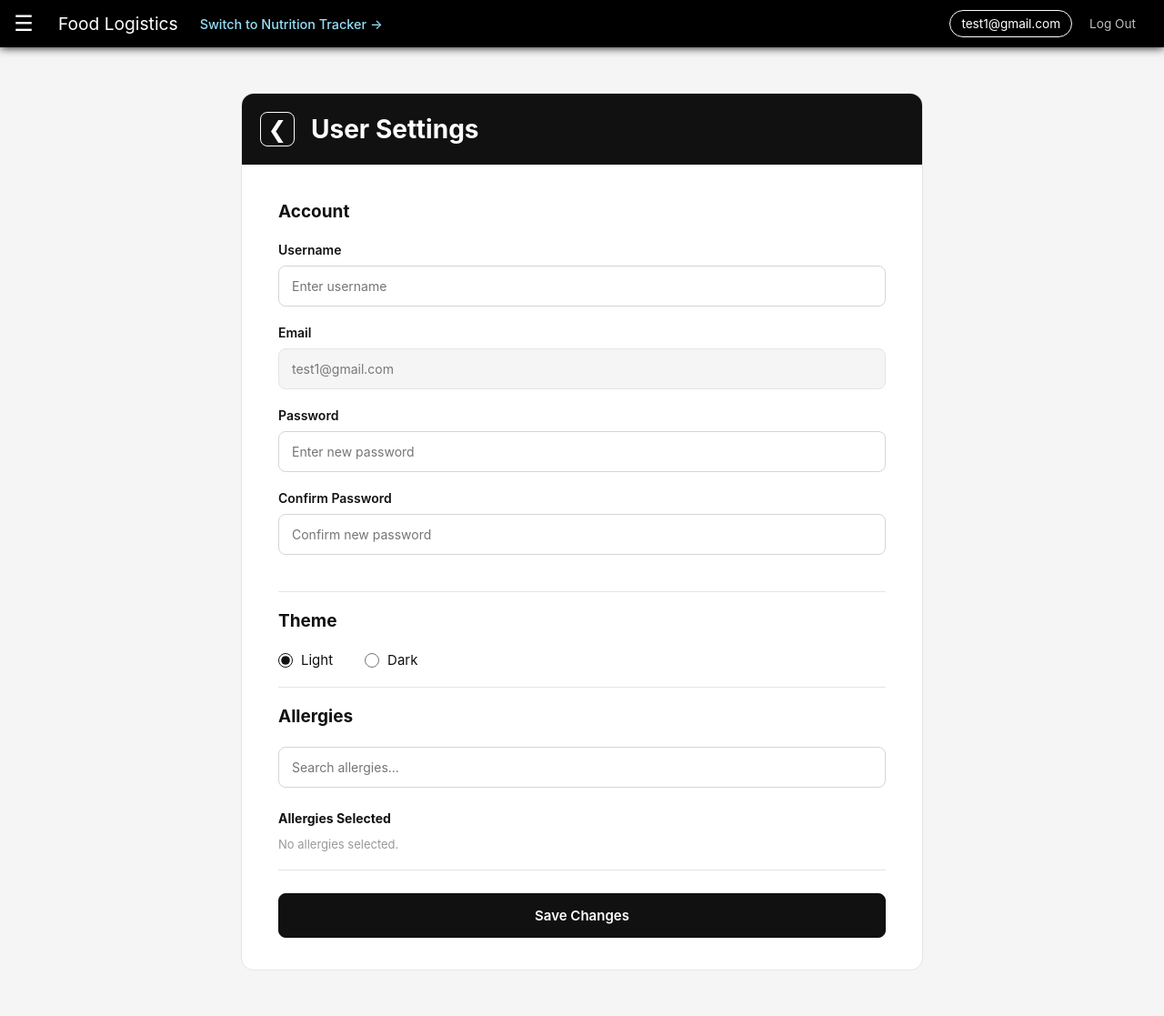
After one commit to KaranSingh-P/Food-Logistics, a Flask app: page /user-settings in a window 1280 px wide. The commit adds this page. Shown: the whole page at 91% size. Run offline with Flask 3, Linux system fonts and the light colour scheme; a user stored in the database is signed in; some libraries are stand-ins or nearby versions.

Commit message:
Added a user setting page. Made it functional. Updated the navbar to show username when present (Otherwise, it shows the email of user).

```diff
--- a/app.py
+++ b/app.py
@@ -1,7 +1,8 @@
-from flask import Flask
+from flask import Flask, session
 from database import init_db
 
 from routes.auth import auth_bp
+from routes.settings import settings_bp, user_settings
 from routes.dashboard import dashboard_bp
 from routes.inventory import inventory_bp
 from routes.recipes import recipes_bp
@@ -14,6 +15,7 @@ app.secret_key = "my-secret-key"
 
 # Register Blueprints
 app.register_blueprint(auth_bp)
+app.register_blueprint(settings_bp)
 app.register_blueprint(dashboard_bp)
 app.register_blueprint(inventory_bp)
 app.register_blueprint(recipes_bp)
@@ -21,6 +23,22 @@ app.register_blueprint(alerts_bp)
 app.register_blueprint(shopping_bp)
 
 
+@app.context_processor
+def inject_navbar_username():
+
+    email = session.get("email")
+
+    if not email:
+        return {"navbar_username": ""}
+
+    settings = user_settings.get(email, {})
+
+    username = settings.get("username", "").strip()
+
+    return {
+        "navbar_username": username if username else email
+    }
+
 if __name__ == "__main__":
     init_db()
     app.run(debug=True)
--- /dev/null
+++ b/routes/settings.py
@@ -0,0 +1,113 @@
+
+import json
+
+from flask import Blueprint, request, redirect, session, render_template, flash
+from database import get_db_connection
+
+settings_bp = Blueprint("settings", __name__)
+
+# Temporary storage until we implement the proper database structure.
+user_settings = {}
+
+AVAILABLE_ALLERGIES = [
+    "Peanuts", "Tree Nuts", "Milk", "Eggs", "Wheat", "Soy",
+    "Fish", "Shellfish", "Sesame", "Gluten", "Mustard", "Corn",
+    "Strawberries", "Chocolate"
+]
+
+
+@settings_bp.route("/user-settings", methods=["GET", "POST"])
+def user_settings_page():
+
+    if "email" not in session:
+        return redirect("/")
+
+    email = session["email"]
+
+    settings = user_settings.get(email, {
+        "username": "",
+        "theme": "light",
+        "allergies": []
+    })
+
+    if request.method == "POST":
+
+        username = request.form.get("username", "").strip()
+        theme = request.form.get("theme", "light")
+        password = request.form.get("password", "")
+        confirm_password = request.form.get("confirm-password", "")
+
+        # Read allergies submitted by JavaScript.
+        try:
+            allergies = json.loads(request.form.get("allergies", "[]"))
+
+            if not isinstance(allergies, list):
+                raise ValueError()
+
+            if not all(
+                isinstance(item, str) and item in AVAILABLE_ALLERGIES
+                for item in allergies
+            ):
+                raise ValueError()
+
+            allergies = list(dict.fromkeys(allergies))
+
+        except (ValueError, TypeError):
+            flash("Invalid allergy selection.", "error")
+            return render_template(
+                "user-setting.html",
+                email=email,
+                settings=settings
+            )
+
+        if theme not in ["light", "dark"]:
+            flash("Invalid theme selection.", "error")
+            return render_template(
+                "user-setting.html",
+                email=email,
+                settings=settings
+            )
+
+        # Check password confirmation.
+        if password != confirm_password:
+            flash("Passwords do not match!", "error")
+
+            return render_template(
+                "user-setting.html",
+                email=email,
+                settings={
+                    "username": username,
+                    "theme": theme,
+                    "allergies": allergies
+                }
+            )
+
+        # Update password in the existing SQLite database.
+        if password:
+            connection = get_db_connection()
+
+            connection.execute("""
+                UPDATE users
+                SET password = ?
+                WHERE email = ?
+            """, (password, email))
+
+            connection.commit()
+            connection.close()
+
+        # Save the other settings temporarily.
+        user_settings[email] = {
+            "username": username,
+            "theme": theme,
+            "allergies": allergies
+        }
+
+        flash("Settings saved successfully!", "success")
+
+        return redirect("/user-settings")
+
+    return render_template(
+        "user-setting.html",
+        email=email,
+        settings=settings
+    )
--- /dev/null
+++ b/static/css/App-css/user-setting.css
@@ -0,0 +1,267 @@
+* {
+    box-sizing: border-box;
+    margin: 0;
+    padding: 0;
+}
+
+body {
+    font-family: Arial, sans-serif;
+    background-color: #f5f5f5;
+    color: #111;
+}
+
+.settings-container {
+    max-width: 750px;
+    margin: 50px auto;
+    padding: 35px 40px;
+    background-color: #fff;
+    border: 1px solid #e5e5e5;
+    border-radius: 14px;
+}
+
+.settings-header {
+    display: flex;
+    align-items: center;
+    gap: 18px;
+    background-color: #111;
+    color: white;
+
+    /* Extend to the container edges */
+    margin: -35px -40px 20px;
+    padding: 20px;
+
+    border-radius: 13px 13px 0 0;
+}
+
+.settings-header h1 {
+    font-size: 24px;
+    margin: 0;
+    color: white;
+}
+
+.back-button {
+    display: flex;
+    align-items: center;
+    justify-content: center;
+
+    width: 38px;
+    height: 38px;
+
+    color: white;
+    text-decoration: none;
+    font-size: 25px;
+    font-weight: 500;
+
+    border: 1px solid white;
+    border-radius: 8px;
+
+    transition: 0.2s;
+}
+
+.back-button:hover {
+    background-color: white;
+    color: black;
+}
+
+.settings-container h1 {
+    font-size: 28px;
+}
+
+.settings-section {
+    padding: 20px 0;
+}
+
+.settings-section h2 {
+    font-size: 19px;
+    margin-bottom: 22px;
+}
+
+.setting-field {
+    display: flex;
+    flex-direction: column;
+    gap: 9px;
+    margin-bottom: 20px;
+}
+
+.setting-field label {
+    font-size: 14px;
+    font-weight: 600;
+}
+
+.setting-field input,
+.allergy-search-container input {
+    width: 100%;
+    padding: 13px 14px;
+    border: 1px solid #d5d5d5;
+    border-radius: 8px;
+    font-size: 14px;
+    outline: none;
+    background-color: #fff;
+    color: #111;
+}
+
+.setting-field input:focus,
+.allergy-search-container input:focus {
+    border-color: #111;
+}
+
+.static-field {
+    width: 100%;
+    padding: 13px 14px;
+    border: 1px solid #e5e5e5;
+    border-radius: 8px;
+    background-color: #f5f5f5;
+    color: #777;
+    font-size: 14px;
+}
+
+hr {
+    border: none;
+    border-top: 1px solid #e5e5e5;
+}
+
+.theme-options {
+    display: flex;
+    gap: 35px;
+}
+
+.theme-options label {
+    display: flex;
+    align-items: center;
+    gap: 9px;
+    font-size: 15px;
+    cursor: pointer;
+}
+
+.theme-options input {
+    accent-color: #111;
+    width: 16px;
+    height: 16px;
+}
+
+.allergy-search-container {
+    position: relative;
+}
+
+.allergy-dropdown {
+    display: none;
+    position: absolute;
+    top: 100%;
+    left: 0;
+    right: 0;
+    max-height: 200px;
+    overflow-y: auto;
+    background-color: #fff;
+    border: 1px solid #ddd;
+    border-radius: 8px;
+    margin-top: 5px;
+    z-index: 10;
+    box-shadow: 0 4px 12px rgba(0, 0, 0, 0.08);
+}
+
+.allergy-option {
+    padding: 12px 14px;
+    font-size: 14px;
+    cursor: pointer;
+}
+
+.allergy-option:hover {
+    background-color: #f0f0f0;
+}
+
+.no-results {
+    padding: 12px 14px;
+    color: #888;
+    font-size: 13px;
+}
+
+.selected-allergies-container {
+    margin-top: 25px;
+}
+
+.selected-allergies-container h3 {
+    font-size: 14px;
+    margin-bottom: 12px;
+}
+
+.selected-allergies {
+    display: flex;
+    flex-wrap: wrap;
+    gap: 10px;
+}
+
+.allergy-tag {
+    display: flex;
+    align-items: center;
+    gap: 10px;
+    padding: 8px 12px;
+    background-color: #f0f0f0;
+    border: 1px solid #ddd;
+    border-radius: 20px;
+    font-size: 13px;
+}
+
+.allergy-tag button {
+    border: none;
+    background: none;
+    color: #555;
+    font-size: 18px;
+    cursor: pointer;
+    line-height: 1;
+}
+
+.allergy-tag button:hover {
+    color: #000;
+}
+
+.no-allergies {
+    color: #999;
+    font-size: 13px;
+}
+
+.save-button {
+    width: 100%;
+    padding: 14px;
+    margin-top: 25px;
+    background-color: #111;
+    color: #fff;
+    border: 1px solid #111;
+    border-radius: 8px;
+    font-size: 15px;
+    font-weight: 600;
+    cursor: pointer;
+    transition: 0.2s;
+}
+
+.save-button:hover {
+    background-color: #333;
+}
+
+
+.settings-error {
+    padding: 13px 15px;
+    margin-top: 20px;
+    margin-bottom: 10px;
+
+    background-color: #fff0f0;
+    border: 1px solid #e05252;
+    border-radius: 8px;
+
+    color: #c62828;
+    font-size: 14px;
+    font-weight: 500;
+}
+
+.settings-success {
+    padding: 13px 15px;
+    margin-top: 20px;
+    margin-bottom: 10px;
+
+    background-color: #f0fff4;
+    border: 1px solid #68b982;
+    border-radius: 8px;
+
+    color: #247a3e;
+    font-size: 14px;
+    font-weight: 500;
+}
--- /dev/null
+++ b/static/javascript/user-setting.js
@@ -0,0 +1,117 @@
+
+const availableAllergies = [
+    "Peanuts",
+    "Tree Nuts",
+    "Milk",
+    "Eggs",
+    "Wheat",
+    "Soy",
+    "Fish",
+    "Shellfish",
+    "Sesame",
+    "Gluten",
+    "Mustard",
+    "Corn",
+    "Strawberries",
+    "Chocolate"
+];
+
+let selectedAllergies = Array.isArray(window.initialAllergies)
+    ? [...window.initialAllergies]
+    : [];
+const searchInput = document.getElementById("allergy-search");
+const dropdown = document.getElementById("allergy-dropdown");
+const selectedContainer = document.getElementById("selected-allergies");
+
+function updateDropdown() {
+    const searchValue = searchInput.value.toLowerCase();
+    const filtered = availableAllergies.filter(allergy =>
+        allergy.toLowerCase().includes(searchValue) &&
+        !selectedAllergies.includes(allergy)
+    );
+    dropdown.innerHTML = "";
+    if (filtered.length === 0) {
+        dropdown.innerHTML =
+            "<div class='no-results'>No allergies found.</div>";
+        dropdown.style.display = "block";
+        return;
+    }
+
+    filtered.forEach(allergy => {
+        const option = document.createElement("div");
+        option.className = "allergy-option";
+        option.textContent = allergy;
+        option.addEventListener("click", () => {
+            selectedAllergies.push(allergy);
+            searchInput.value = "";
+            updateDropdown();
+            updateSelectedAllergies();
+        });
+        dropdown.appendChild(option);
+    });
+    dropdown.style.display = "block";
+}
+
+function updateSelectedAllergies() {
+    selectedContainer.innerHTML = "";
+    if (selectedAllergies.length === 0) {
+        selectedContainer.innerHTML =
+            "<span class='no-allergies'>No allergies selected.</span>";
+        return;
+    }
+    selectedAllergies.forEach(allergy => {
+        const tag = document.createElement("span");
+        tag.className = "allergy-tag";
+
+        const name = document.createElement("span");
+        name.textContent = allergy;
+
+        const removeButton = document.createElement("button");
+
+        removeButton.type = "button";
+        removeButton.textContent = "×";
+        removeButton.setAttribute("aria-label", `Remove ${allergy}`);
+        removeButton.addEventListener("click", () => {
+            selectedAllergies = selectedAllergies.filter(
+                item => item !== allergy
+            );
+            updateSelectedAllergies();
+            updateDropdown();
+        });
+
+        tag.appendChild(name);
+        tag.appendChild(removeButton);
+        selectedContainer.appendChild(tag);
+    });
+}
+
+searchInput.addEventListener("input", updateDropdown);
+searchInput.addEventListener("focus", updateDropdown);
+
+document.addEventListener("click", (event) => {
+    if (!event.target.closest(".allergy-search-container")) {
+        dropdown.style.display = "none";
+    }
+});
+updateSelectedAllergies();
+
+const settingsForm = document.getElementById("settings-form");
+settingsForm.addEventListener("submit", (event) => {
+    const password = document.getElementById("password").value;
+    const confirmPassword = document.getElementById("confirm-password").value;
+    if (password !== confirmPassword) {
+        event.preventDefault();
+        let errorBox = document.querySelector(".settings-error");
+        if (!errorBox) {
+            errorBox = document.createElement("div");
+            errorBox.className = "settings-error";
+            document.getElementById("save-settings")
+                .before(errorBox);
+        }
+        errorBox.textContent = "Passwords do not match!";
+        return;
+    }
+
+    document.getElementById("allergies-input").value =
+        JSON.stringify(selectedAllergies);
+});
--- a/templates/index.html
+++ b/templates/index.html
@@ -122,7 +122,7 @@
                 <div class="account-SignUp">
                     <h1>Create a New Account</h1>
                     <p>Create an account to get started</p>
-                    <form action="/register" method="POST">
+                    <form action="register" method="POST">
                         <div class="form-elements">
                             <label for="create-email">Email Address</label>
                             <input
@@ -156,7 +156,7 @@
                 <div class="account-login">
                     <h1>Welcome Back</h1>
                     <p>Log in to your Account</p>
-                    <form action="/login" method="POST">
+                    <form action="login" method="POST">
                         <div class="form-elements">
                             <label for="login-email">Email Address</label>
                             <input
--- /dev/null
+++ b/templates/user-setting.html
@@ -0,0 +1,122 @@
+<!DOCTYPE html>
+<html lang="en">
+
+<head>
+    <meta charset="UTF-8">
+    <meta name="viewport" content="width=device-width, initial-scale=1.0">
+    <title>Food Logistics | User Setting</title>
+    <link rel="stylesheet" href="../static/css/App-css/navbar.css">
+    <link rel="stylesheet" href="../static/css/App-css/user-setting.css">
+</head>
+
+<body>
+    <header>
+        <div class="navbar">
+            <div class="v-navbar">
+                <button id="hamburger">☰</button>
+                <span class="navbar-title">Food Logistics</span>
+                <a href="/nutrition-tracker" class="switch-link">
+                    Switch to Nutrition Tracker →
+                </a>
+            </div>
+            <div class="account">
+                <a href="/user-settings" id="navbar-email-id">
+                    {{ navbar_username }}
+                </a>
+                <a href="{{ url_for('auth.logout') }}" class="logout-link">
+                    Log Out
+                </a>
+            </div>
+        </div>
+        <div class="navbar-spacer"></div>
+    </header>
+
+    <nav id="menu" style="display: none;">
+        <a href="dashboard">Dashboard</a>
+        <a href="inventory">Inventory</a>
+        <a href="recipe-generation">Recipe Generation</a>
+        <a href="shopping-list">Shopping List Generation</a>
+    </nav>
+
+    <form class="settings-container" id="settings-form" action="{{ url_for('settings.user_settings_page') }}"
+        method="POST">
+
+        <input type="hidden" name="allergies" id="allergies-input">
+        <div class="settings-header">
+            <a href="dashboard" class="back-button">&#10094;</a>
+            <h1>User Settings</h1>
+        </div>
+        <section class="settings-section">
+            <h2>Account</h2>
+            <div class="setting-field">
+                <label for="username">Username</label>
+
+                <input type="text" id="username" name="username" placeholder="Enter username"
+                    value="{{ settings.username }}">
+            </div>
+            <div class="setting-field">
+                <label>Email</label>
+                <p class="static-field">{{ email }}</p>
+            </div>
+            <div class="setting-field">
+                <label for="password">Password</label>
+                <input type="password" id="password" name="password" placeholder="Enter new password">
+            </div>
+
+            <div class="setting-field">
+                <label for="confirm-password">Confirm Password</label>
+                <input type="password" id="confirm-password" name="confirm-password" placeholder="Confirm new password">
+            </div>
+        </section>
+        <hr>
+        <section class="settings-section">
+            <h2>Theme</h2>
+            <div class="theme-options">
+                <label>
+                    <input type="radio" name="theme" value="light" {% if settings.theme=="light" %}checked{% endif %}>
+                    Light
+                </label>
+                <label>
+                    <input type="radio" name="theme" value="dark" {% if settings.theme=="dark" %}checked{% endif %}>
+                    Dark
+                </label>
+            </div>
+        </section>
+        <hr>
+        <section class="settings-section">
+            <h2>Allergies</h2>
+            <div class="allergy-search-container">
+                <input type="text" id="allergy-search" placeholder="Search allergies..." autocomplete="off">
+                <div id="allergy-dropdown" class="allergy-dropdown"></div>
+            </div>
+            <div class="selected-allergies-container">
+                <h3>Allergies Selected</h3>
+                <div id="selected-allergies" class="selected-allergies">
+                    <span class="no-allergies">No allergies selected.</span>
+                </div>
+            </div>
+        </section>
+        <hr>
+
+        {% with messages = get_flashed_messages(with_categories=true) %}
+        {% for category, message in messages %}
+        <div class="settings-{{ category }}">
+            {{ message }}
+        </div>
+        {% endfor %}
+        {% endwith %}
+
+        <button type="submit" class="save-button" id="save-settings">
+            Save Changes
+        </button>
+    </form>
+
+    <script>
+        window.initialAllergies = {{ settings.allergies | tojson }};
+    </script>
+    <script src="../static/javascript/app.js"></script>
+    <script src="../static/javascript/user-setting.js"></script>
+    <script src="https://kit.fontawesome.com/29c59c4f0c.js" crossorigin="anonymous"></script>
+</body>
+
+</html>
```
Also changed, not shown: templates/dashboard.html (+6 -2 lines), templates/inventory.html (+6 -2 lines), templates/recipe-generation.html (+6 -2 lines), templates/shopping-list.html (+6 -2 lines), README.md.
